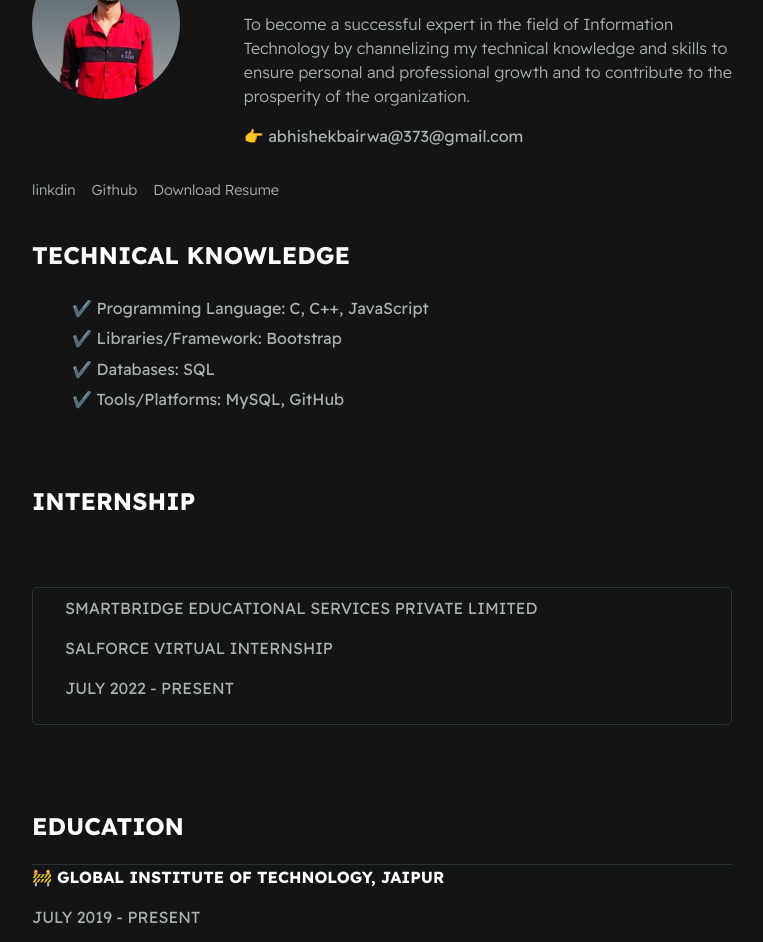
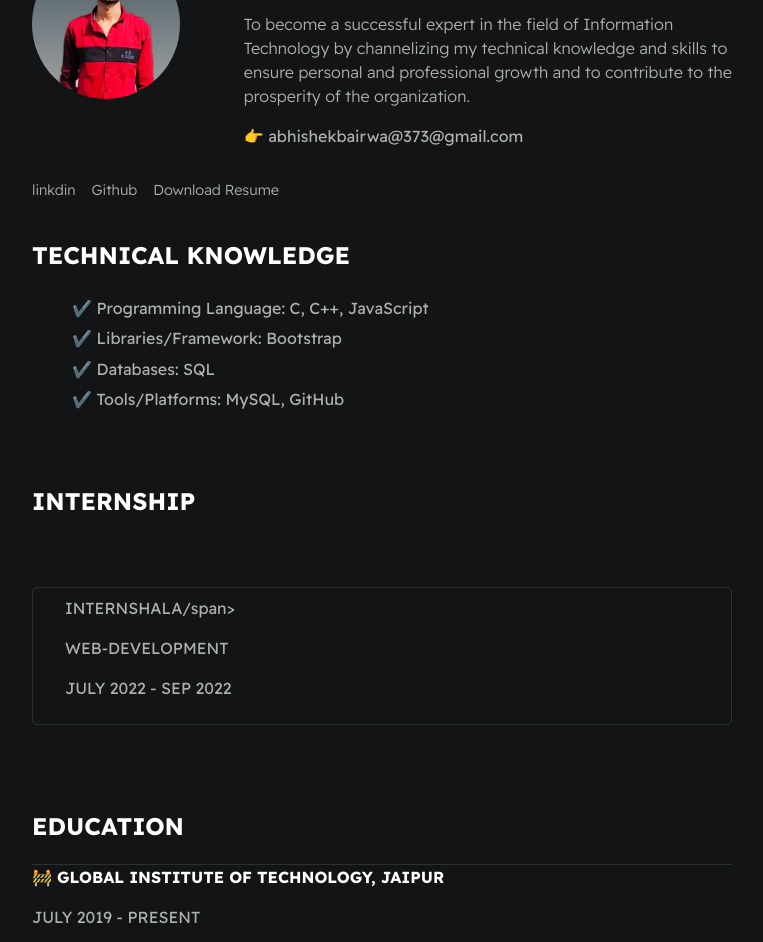
Before and after one commit to abhi070301/My-Digital-Resume, a plain HTML site: page index.html in a window 1280 px wide. Shown: the part 140-1082 px from the top of the page, without its empty margins (258-1021 px from the left). Drawn offline with Linux system fonts and the light colour scheme.

Commit message:
Update index.html

```diff
--- a/index.html
+++ b/index.html
@@ -49,9 +49,9 @@
         <h2>INTERNSHIP</h2>
         <div id="wrapper--techstack__items"></div>
         <div class="card--techstack">
-          <span>SMARTBRIDGE EDUCATIONAL SERVICES PRIVATE LIMITED</span>
-          <p>SALFORCE VIRTUAL INTERNSHIP</p>
-          <p>JULY 2022 - PRESENT</p>
+          <span>INTERNSHALA/span>
+          <p>WEB-DEVELOPMENT</p>
+          <p>JULY 2022 - SEP 2022</p>
         </div>
 
       <section id="work-history-wrapper" class="section--page">
```
